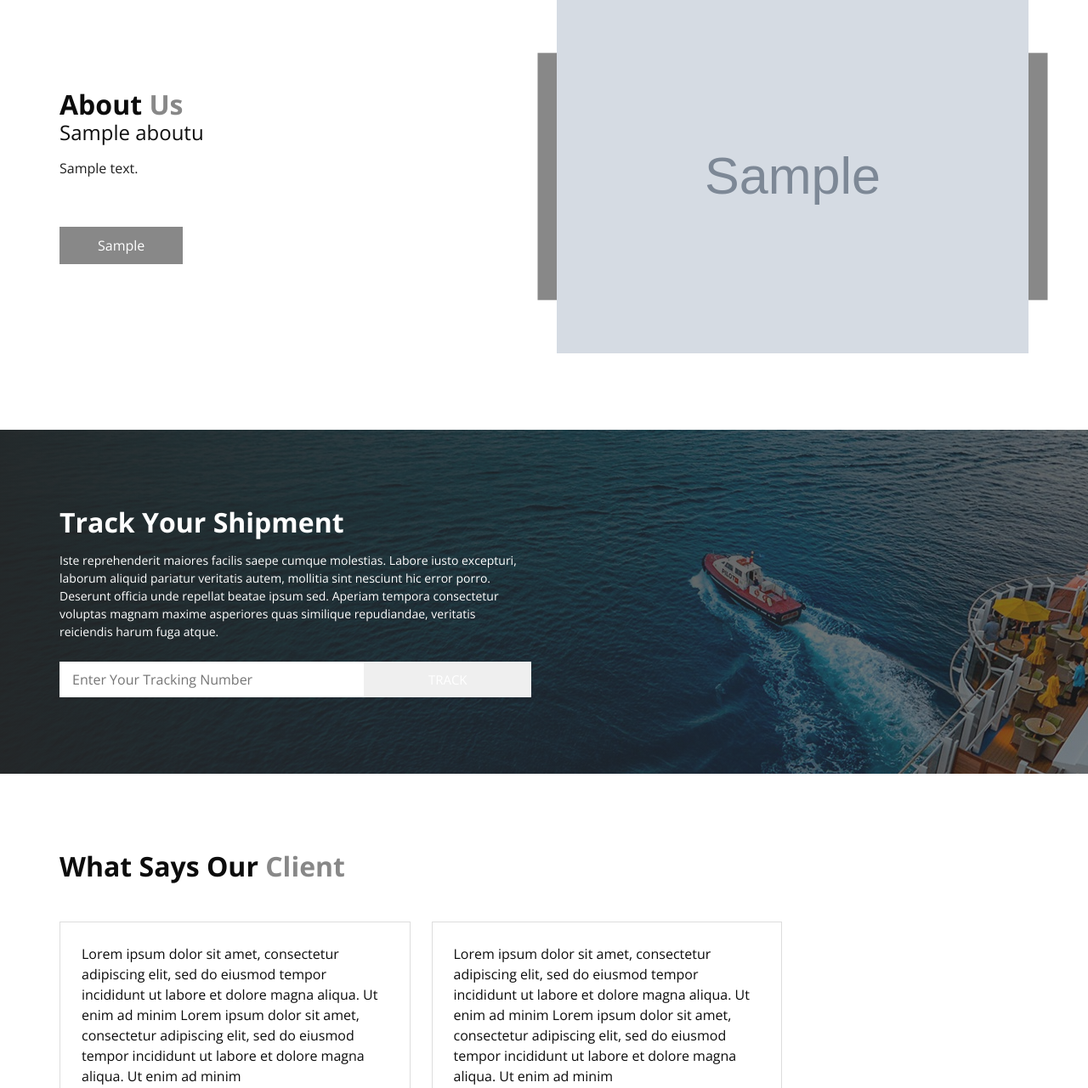
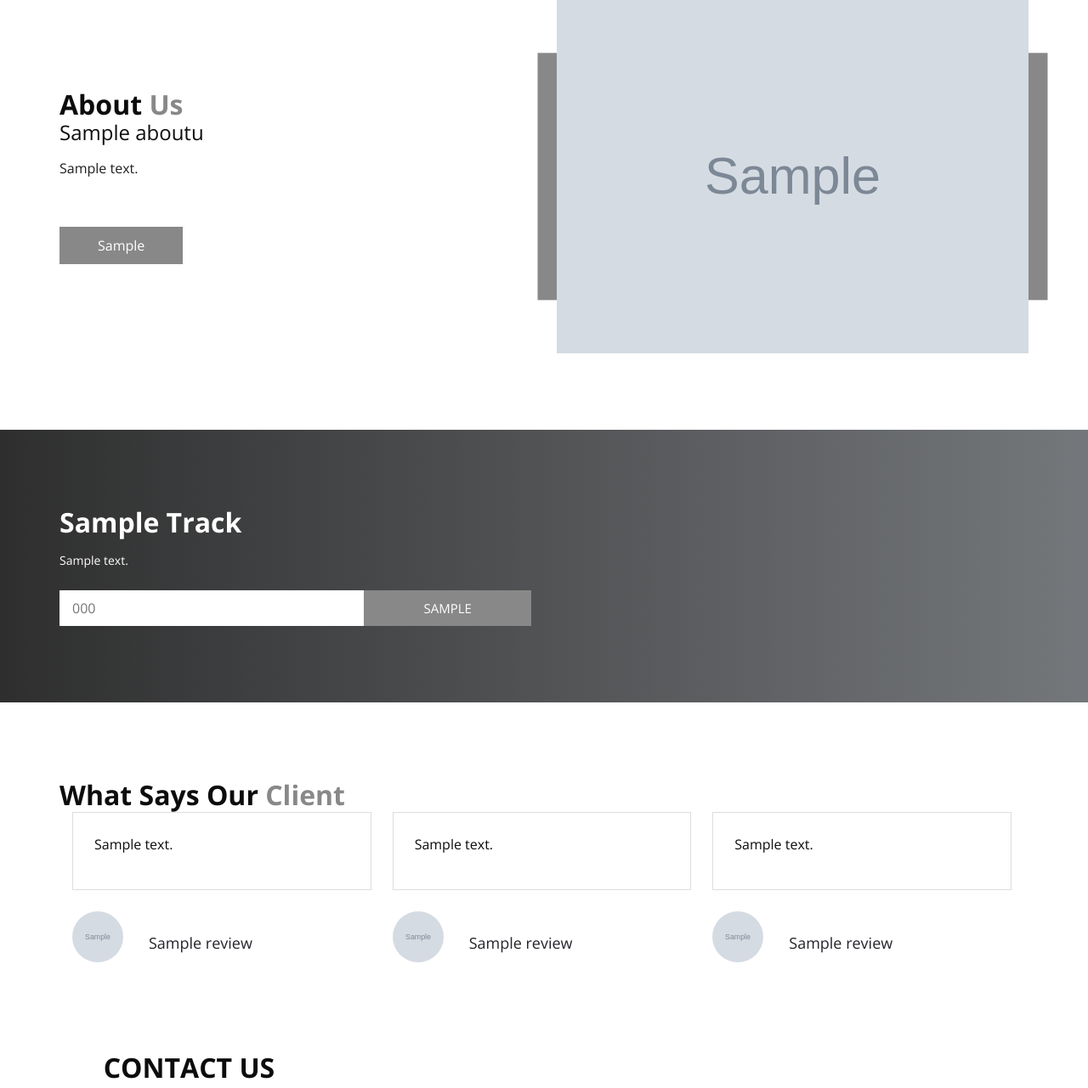
Before and after one commit to EnriqueBBCode/CartInt, a Django app: page / in a window 1280 px wide. Shown: the part 1186-2467 px from the top of the page at 85% size. Run offline with Django 4.2, Linux system fonts and the light colour scheme; tables that the repository leaves empty hold one stand-in row (values such as "Sample post"); grey boxes marked "Sample" are stand-in pictures; some libraries are stand-ins or nearby versions.

Commit message:
track revew

```diff
--- a/Main/models.py
+++ b/Main/models.py
@@ -157,8 +157,9 @@ class AboutUs(models.Model):
 
 class Track(models.Model):
     title = models.CharField(verbose_name="Title / Título", max_length=500)
+    detail = models.TextField(verbose_name="Datails / Detalles")
     image = models.ImageField(upload_to=track_img, verbose_name="Image / Imagen")
-    number_text = models.CharField(max_length=250, verbose_name="Traking Number Text / Texto de Encontrar Carga")
+    number_text = models.CharField(max_length=50, verbose_name="Traking Number Text / Texto de Encontrar Carga")
     btn = models.CharField(max_length=250, verbose_name="Track Button / Boton de Encontrar")
 
     def __str__(self):
@@ -193,7 +194,7 @@ class ReviewSection(models.Model):
         verbose_name_plural = 'Reviews / Opiniones'
 
 class Review(models.Model):
-    section = models.ForeignKey(ReviewSection, on_delete=models.CASCADE,default=1)
+    section = models.ForeignKey(ReviewSection, on_delete=models.CASCADE,default=1,related_name="reviews")
     image = models.ImageField(upload_to=user_img,verbose_name="Image / Imagen")
     name = models.CharField(max_length=500,verbose_name="Name / Nombre")
     review = models.TextField(verbose_name="Review / Opinion")
--- a/Main/views.py
+++ b/Main/views.py
@@ -27,11 +27,21 @@ class HomeView(View):
         carrousel = Carrousel.objects.get(pk=1)
         service = Service.objects.get(pk=1)
         about = AboutUs.objects.get(pk=1)
+        track = Track.objects.get(pk=1)
+        review = ReviewSection.objects.get(pk=1)
+        contact = ContactUs.objects.get(pk=1)
+        suscribe = Suscribe.objects.get(pk=1)
+        footer = Footer.objects.get(pk=1)
         context = {
             'header':header,
             'theme':theme,
             'carrousel':carrousel,
             'service':service,
             'about':about,
+            'track':track,
+            'review':review,
+            'contact':contact,
+            'suscribe':suscribe,
+            'footer':footer,
         }
         return render(request,'index.html',context)
--- a/static/css/style.css
+++ b/static/css/style.css
@@ -9,6 +9,12 @@ body {
 
 h2 {
     text-transform: capitalize;
+}
+
+.btn,
+a,
+button {
+    cursor: pointer;
 }
 
 .layout_padding {
--- a/static/js/custom.js
+++ b/static/js/custom.js
@@ -24,7 +24,7 @@ $(".owl-carousel").owlCarousel({
             items: 1
         },
         1000: {
-            items: 2
+            items: 3
         }
     }
 });
--- a/static/js/translator.js
+++ b/static/js/translator.js
@@ -4,6 +4,9 @@ $('.lang-change').click(function() {
     var lang = $(this).attr('lang');
     $('.translate').each(function() {
         items[$(this).attr('id')] = $(this).text()
+        if ($(this).hasClass('placeholder-translate')) {
+            items[$(this).attr('id')] = $(this).attr('placeholder')
+        }
     });
     $.ajax({
         url: `trans/${lang}/`,
@@ -12,7 +15,9 @@ $('.lang-change').click(function() {
         success: function(json) {
             $('#cover').addClass('hidden')
             $.each(json, function(k, v) {
-                $(`#${k}`).text(v);
+                if ($(`#${k}`).hasClass('placeholder-translate')) {
+                    $(`#${k}`).attr('placeholder', v);
+                } else { $(`#${k}`).text(v); }
             });
         },
         error: function() {
--- a/templates/index.html
+++ b/templates/index.html
@@ -298,25 +298,18 @@
 
   <section class="track_section layout_padding">
     <div class="track_bg_box">
-      <img src="images/track-bg.jpg" alt="">
+      <img src="{{track.image.url}}" alt="">
     </div>
     <div class="container">
       <div class="row">
         <div class="col-md-6">
           <div class="heading_container">
-            <h2>
-              Track Your Shipment
-            </h2>
+            <h2 id="trackh1" class="translate">{{track.title}}</h2>
           </div>
-          <p>
-            Iste reprehenderit maiores facilis saepe cumque molestias. Labore iusto excepturi, laborum aliquid pariatur veritatis autem, mollitia sint nesciunt hic error porro.
-            Deserunt officia unde repellat beatae ipsum sed. Aperiam tempora consectetur voluptas magnam maxime asperiores quas similique repudiandae, veritatis reiciendis harum fuga atque.
-          </p>
+          <p class="translate" id="track-p">{{track.detail}}</p>
           <form action="">
-            <input type="text" placeholder="Enter Your Tracking Number" />
-            <button type="submit">
-              Track
-            </button>
+            <input class="translate placeholder-translate" id="placeholder" type="text" placeholder="{{track.number_text}}" />
+            <button class="translate" id="trackbtn" style="background:{{theme.button_colors}}" type="submit">{{track.btn}}</button>
           </form>
         </div>
       </div>
@@ -330,36 +323,39 @@
   <section class="client_section layout_padding">
     <div class="container">
       <div class="heading_container">
-        <h2>
+        <h2 class="translate" id='wsoc'>
           What Says Our <span>Client</span>
         </h2>
       </div>
-      <div class="client_container">
+      <div class="container">
         <div class="carousel-wrap ">
           <div class="owl-carousel">
+
+            {% for r in review.reviews.all %}
             <div class="item">
               <div class="box">
                 <div class="detail-box">
-                  <p>
-                    Lorem ipsum dolor sit amet, consectetur adipiscing elit, sed do eiusmod tempor incididunt ut labore et dolore magna aliqua. Ut enim ad minim Lorem ipsum dolor sit amet, consectetur adipiscing elit, sed do eiusmod tempor incididunt ut labore et dolore magna aliqua. Ut enim ad minim
+                  <p class="translate" id="rp-{{r.pk}}">
+                    {{r.review}}
                   </p>
                 </div>
                 <div class="client_id">
                   <div class="img-box">
-                    <img src="images/client-1.png" alt="" class="img-1">
+                    <img style="border-radius:90px;height:60px;width:60px" src="{{r.image.url}}" alt="" class="img-1">
                   </div>
                   <div class="name">
                     <h6>
-                      Adipiscing
+                      {{r.name}}
                     </h6>
-                    <p>
+                    {% comment %} <p>
                       Magna
-                    </p>
+                    </p> {% endcomment %}
                   </div>
                 </div>
               </div>
             </div>
-            <div class="item">
+            {% endfor %}
+            {% comment %} <div class="item">
               <div class="box">
                 <div class="detail-box">
                   <p>
@@ -424,7 +420,7 @@
                   </div>
                 </div>
               </div>
-            </div>
+            </div> {% endcomment %}
           </div>
         </div>
       </div>
```
